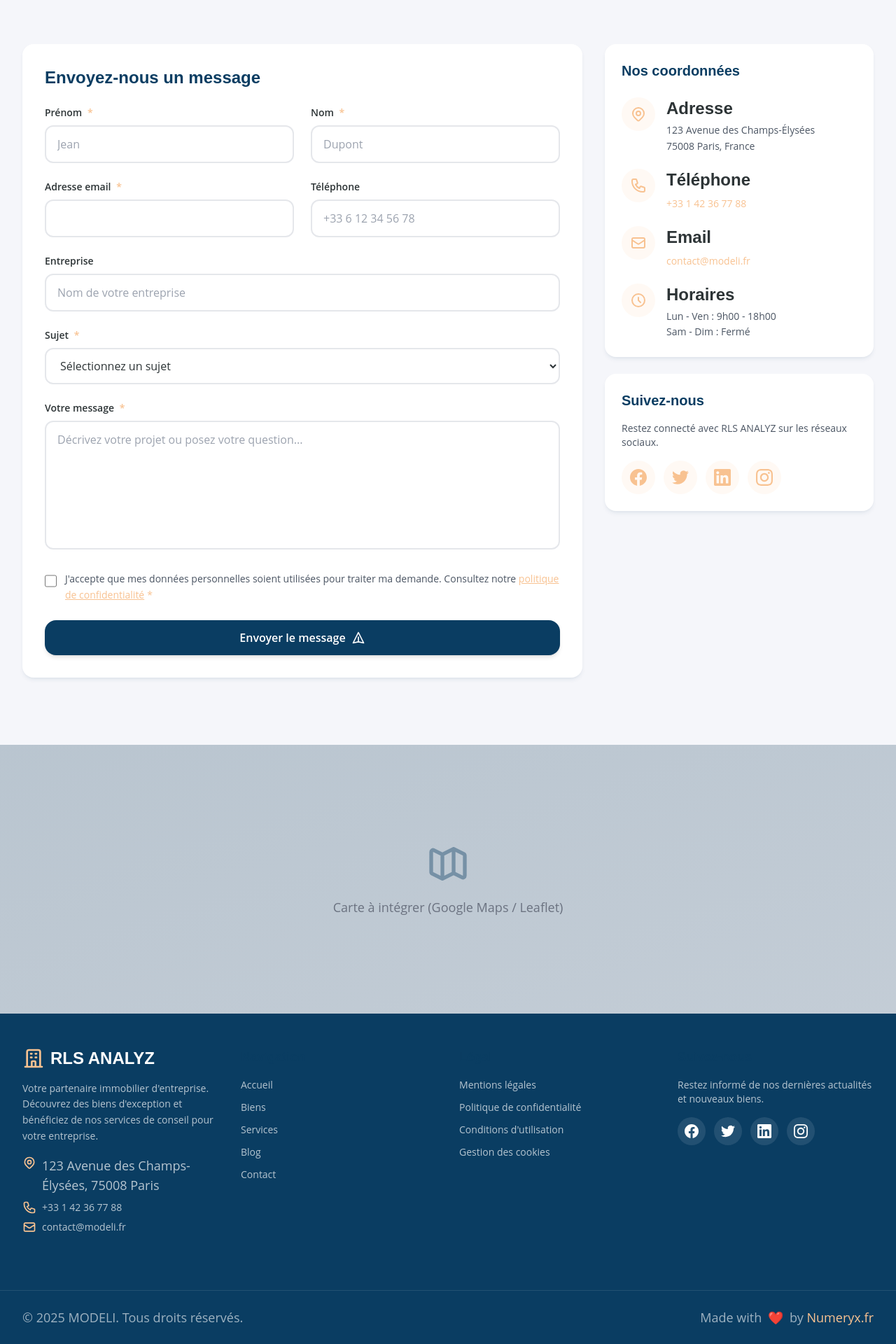
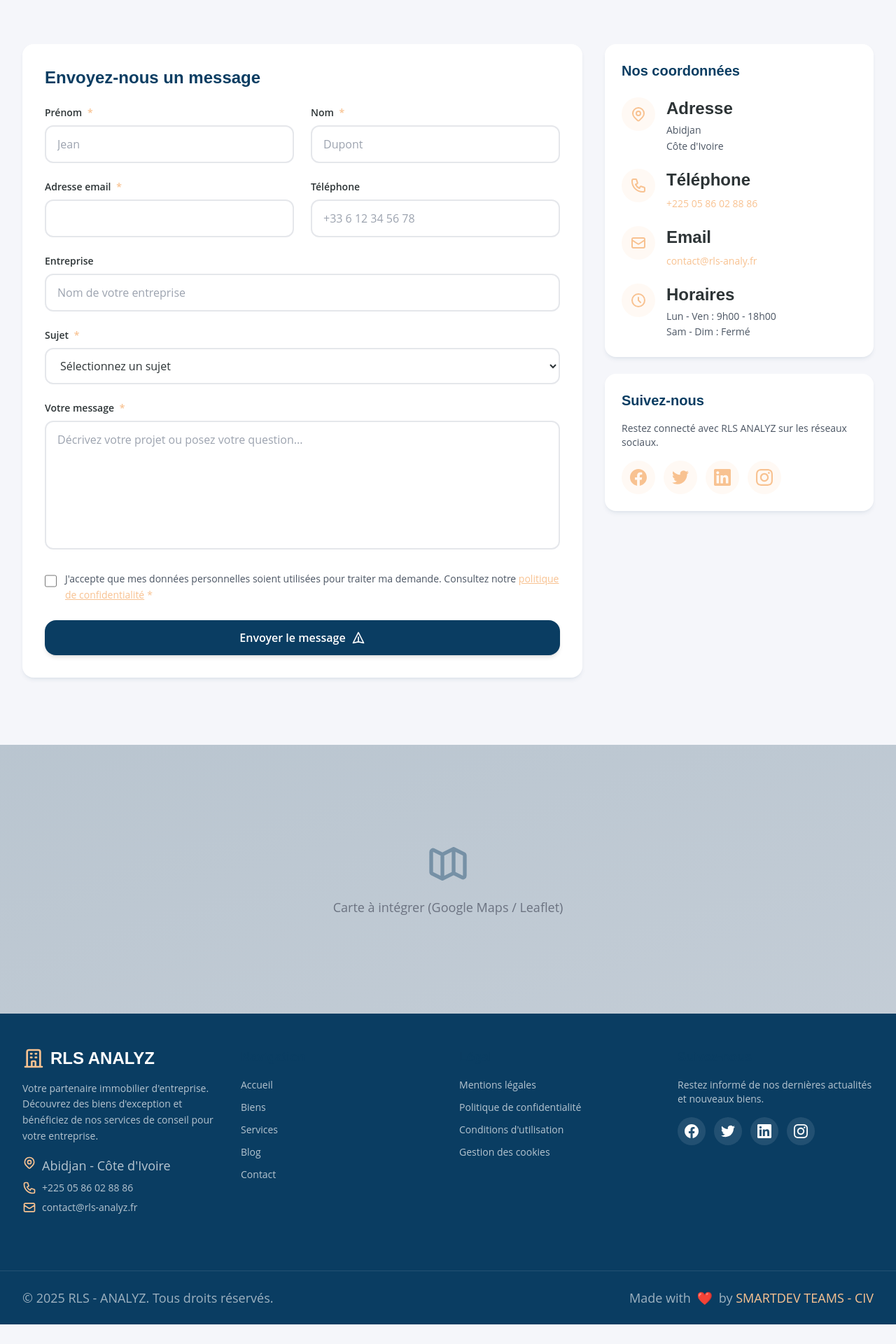
Before and after one commit to smartdev1/rls-analyz, a Nuxt app: page /contact in a window 1280 px wide. Shown: the part 361-2281 px from the top of the page at 70% size. After the commit the page ends 2253 px from the top, so only its background shows below. Built offline with nearby package versions, Linux system fonts and the light colour scheme.

Commit message:
update: template data

```diff
--- a/components/layout/Footer.vue
+++ b/components/layout/Footer.vue
@@ -51,10 +51,10 @@
                   d="M15 11a3 3 0 11-6 0 3 3 0 016 0z"
                 />
               </svg>
-              123 Avenue des Champs-Élysées, 75008 Paris
+              Abidjan - Côte d'Ivoire
             </p>
             <a
-              href="tel:+33142367788"
+              href="tel:+2250586028886"
               class="flex items-center hover:text-accent transition-colors"
             >
               <svg
@@ -71,10 +71,10 @@
                   d="M3 5a2 2 0 012-2h3.28a1 1 0 01.948.684l1.498 4.493a1 1 0 01-.502 1.21l-2.257 1.13a11.042 11.042 0 005.516 5.516l1.13-2.257a1 1 0 011.21-.502l4.493 1.498a1 1 0 01.684.949V19a2 2 0 01-2 2h-1C9.716 21 3 14.284 3 6V5z"
                 />
               </svg>
-              +33 1 42 36 77 88
+              +225 05 86 02 88 86
             </a>
             <a
-              href="mailto:contact@modeli.fr"
+              href="mailto:contact@rls-analyz.fr"
               class="flex items-center hover:text-accent transition-colors"
             >
               <svg
@@ -91,7 +91,7 @@
                   d="M3 8l7.89 5.26a2 2 0 002.22 0L21 8M5 19h14a2 2 0 002-2V7a2 2 0 00-2-2H5a2 2 0 00-2 2v10a2 2 0 002 2z"
                 />
               </svg>
-              contact@modeli.fr
+              contact@rls-analyz.fr
             </a>
           </div>
         </div>
@@ -190,7 +190,7 @@
           </p>
           <div class="flex space-x-3">
             <a
-              href="https://facebook.com/modeli"
+              href="https://facebook.com/rls-analyz"
               target="_blank"
               rel="noopener noreferrer"
               class="w-10 h-10 bg-white/10 hover:bg-accent rounded-full flex items-center justify-center transition-all duration-300 group"
@@ -206,7 +206,7 @@
               </svg>
             </a>
             <a
-              href="https://twitter.com/modeli"
+              href="https://twitter.com/rls-analyz"
               target="_blank"
               rel="noopener noreferrer"
               class="w-10 h-10 bg-white/10 hover:bg-accent rounded-full flex items-center justify-center transition-all duration-300 group"
@@ -222,7 +222,7 @@
               </svg>
             </a>
             <a
-              href="https://linkedin.com/company/modeli"
+              href="https://linkedin.com/company/rls-analyz"
               target="_blank"
               rel="noopener noreferrer"
               class="w-10 h-10 bg-white/10 hover:bg-accent rounded-full flex items-center justify-center transition-all duration-300 group"
@@ -238,7 +238,7 @@
               </svg>
             </a>
             <a
-              href="https://instagram.com/modeli"
+              href="https://instagram.com/rls-analyz"
               target="_blank"
               rel="noopener noreferrer"
               class="w-10 h-10 bg-white/10 hover:bg-accent rounded-full flex items-center justify-center transition-all duration-300 group"
@@ -265,18 +265,18 @@
           v-motion="fadeIn"
           class="flex flex-col md:flex-row justify-between items-center text-sm text-white/60 space-y-2 md:space-y-0"
         >
-          <p>© {{ currentYear }} MODELI. Tous droits réservés.</p>
+          <p>© {{ currentYear }} RLS - ANALYZ. Tous droits réservés.</p>
           <p>
             Made with
             <span class="text-accent mx-1">❤️</span>
             by
             <a
-              href="https://numeryx.fr"
+              href="https://linkedin.com/in/aristide-ghislain-adouko"
               target="_blank"
               rel="noopener noreferrer"
               class="text-accent hover:underline transition-colors"
             >
-              Numeryx.fr
+              SMARTDEV TEAMS - CIV
             </a>
           </p>
         </div>
--- a/i18n/locales/en.json
+++ b/i18n/locales/en.json
@@ -502,6 +502,10 @@
             "intro": "For any questions regarding this privacy policy or to exercise your rights, contact us:",
             "phone": "Phone",
             "address": "Address"
+        },
+        "terms": {
+            "title": "Conditions d'utilisation",
+            "subtitle": "Conditions d'utilisation"
         }
     }
 }
--- a/i18n/locales/fr.json
+++ b/i18n/locales/fr.json
@@ -502,6 +502,10 @@
       "intro": "Pour toute question concernant cette politique de confidentialité ou pour exercer vos droits, contactez-nous :",
       "phone": "Téléphone",
       "address": "Adresse"
+    },
+    "terms": {
+      "title": "Conditions d'utilisation",
+      "subtitle": "Conditions d'utilisation"
     }
   }
 }
--- a/pages/contact.vue
+++ b/pages/contact.vue
@@ -182,8 +182,8 @@
                                         <h4 class="font-semibold text-text mb-1">{{ $t('contact.info.address.title') }}
                                         </h4>
                                         <p class="text-sm text-gray-600 leading-relaxed">
-                                            123 Avenue des Champs-Élysées<br />
-                                            75008 Paris, France
+                                            Abidjan<br />
+                                            Côte d'Ivoire
                                         </p>
                                     </div>
                                 </div>
@@ -201,9 +201,9 @@
                                     <div>
                                         <h4 class="font-semibold text-text mb-1">{{ $t('contact.info.phone.title') }}
                                         </h4>
-                                        <a href="tel:+33142367788"
+                                        <a href="tel:+2250586028886"
                                             class="text-sm text-accent hover:text-secondary transition-colors">
-                                            +33 1 42 36 77 88
+                                            +225 05 86 02 88 86
                                         </a>
                                     </div>
                                 </div>
@@ -223,7 +223,7 @@
                                         </h4>
                                         <a href="mailto:contact@modeli.fr"
                                             class="text-sm text-accent hover:text-secondary transition-colors">
-                                            contact@modeli.fr
+                                            contact@rls-analy.fr
                                         </a>
                                     </div>
                                 </div>
@@ -261,7 +261,7 @@
                                 {{ $t('contact.social.subtitle') }}
                             </p>
                             <div class="flex gap-3">
-                                <a href="https://facebook.com/modeli" target="_blank" rel="noopener noreferrer"
+                                <a href="https://facebook.com/rls-analy" target="_blank" rel="noopener noreferrer"
                                     class="w-12 h-12 bg-accent/10 hover:bg-accent rounded-full flex items-center justify-center transition-all duration-300 group"
                                     aria-label="Facebook">
                                     <svg class="w-6 h-6 text-accent group-hover:text-primary transition-colors"
@@ -270,7 +270,7 @@
                                             d="M24 12.073c0-6.627-5.373-12-12-12s-12 5.373-12 12c0 5.99 4.388 10.954 10.125 11.854v-8.385H7.078v-3.47h3.047V9.43c0-3.007 1.792-4.669 4.533-4.669 1.312 0 2.686.235 2.686.235v2.953H15.83c-1.491 0-1.956.925-1.956 1.874v2.25h3.328l-.532 3.47h-2.796v8.385C19.612 23.027 24 18.062 24 12.073z" />
                                     </svg>
                                 </a>
-                                <a href="https://twitter.com/modeli" target="_blank" rel="noopener noreferrer"
+                                <a href="https://twitter.com/rls-analy" target="_blank" rel="noopener noreferrer"
                                     class="w-12 h-12 bg-accent/10 hover:bg-accent rounded-full flex items-center justify-center transition-all duration-300 group"
                                     aria-label="Twitter">
                                     <svg class="w-6 h-6 text-accent group-hover:text-primary transition-colors"
@@ -279,7 +279,7 @@
                                             d="M23.953 4.57a10 10 0 01-2.825.775 4.958 4.958 0 002.163-2.723c-.951.555-2.005.959-3.127 1.184a4.92 4.92 0 00-8.384 4.482C7.69 8.095 4.067 6.13 1.64 3.162a4.822 4.822 0 00-.666 2.475c0 1.71.87 3.213 2.188 4.096a4.904 4.904 0 01-2.228-.616v.06a4.923 4.923 0 003.946 4.827 4.996 4.996 0 01-2.212.085 4.936 4.936 0 004.604 3.417 9.867 9.867 0 01-6.102 2.105c-.39 0-.779-.023-1.17-.067a13.995 13.995 0 007.557 2.209c9.053 0 13.998-7.496 13.998-13.985 0-.21 0-.42-.015-.63A9.935 9.935 0 0024 4.59z" />
                                     </svg>
                                 </a>
-                                <a href="https://linkedin.com/company/modeli" target="_blank" rel="noopener noreferrer"
+                                <a href="https://linkedin.com/company/rls-analy" target="_blank" rel="noopener noreferrer"
                                     class="w-12 h-12 bg-accent/10 hover:bg-accent rounded-full flex items-center justify-center transition-all duration-300 group"
                                     aria-label="LinkedIn">
                                     <svg class="w-6 h-6 text-accent group-hover:text-primary transition-colors"
@@ -288,7 +288,7 @@
                                             d="M20.447 20.452h-3.554v-5.569c0-1.328-.027-3.037-1.852-3.037-1.853 0-2.136 1.445-2.136 2.939v5.667H9.351V9h3.414v1.561h.046c.477-.9 1.637-1.85 3.37-1.85 3.601 0 4.267 2.37 4.267 5.455v6.286zM5.337 7.433c-1.144 0-2.063-.926-2.063-2.065 0-1.138.92-2.063 2.063-2.063 1.14 0 2.064.925 2.064 2.063 0 1.139-.925 2.065-2.064 2.065zm1.782 13.019H3.555V9h3.564v11.452zM22.225 0H1.771C.792 0 0 .774 0 1.729v20.542C0 23.227.792 24 1.771 24h20.451C23.2 24 24 23.227 24 22.271V1.729C24 .774 23.2 0 22.222 0h.003z" />
                                     </svg>
                                 </a>
-                                <a href="https://instagram.com/modeli" target="_blank" rel="noopener noreferrer"
+                                <a href="https://instagram.com/rls-analy" target="_blank" rel="noopener noreferrer"
                                     class="w-12 h-12 bg-accent/10 hover:bg-accent rounded-full flex items-center justify-center transition-all duration-300 group"
                                     aria-label="Instagram">
                                     <svg class="w-6 h-6 text-accent group-hover:text-primary transition-colors"
```
Also changed, not shown: 1 other file (tests, documents, lock files or other folders).
